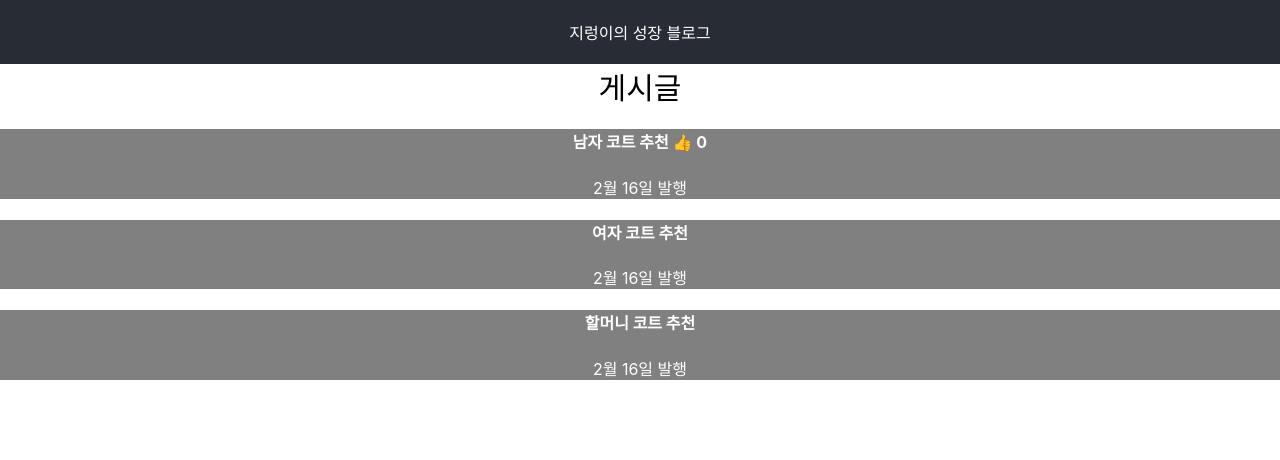
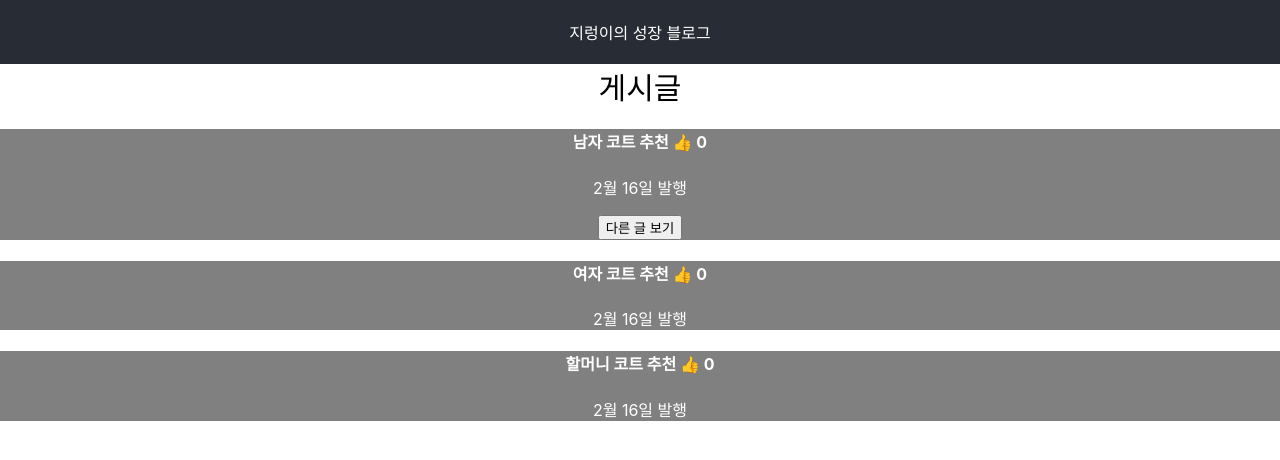
Before and after one commit to yscriuf/CodingApple, a React (Create React App) app in the folder react/blog/: page / in a window 1280 px wide. Shown: the top 460 px of the page. Built offline with nearby package versions, Linux system fonts and the light colour scheme.

Commit message:
useState 배열으로 주고받기

```diff
--- a/react/blog/src/App.js
+++ b/react/blog/src/App.js
@@ -4,11 +4,19 @@ import { useState } from 'react';
 
 function App() {
   let blogName = "지렁이의 성장 블로그";
-  let [title, b] = useState(['남자 코트 추천', '여자 코트 추천', '할머니 코트 추천']);
-  let [like, upLike] = useState(0);
+  let [title, changeTitle] = useState(['남자 코트 추천', '여자 코트 추천', '할머니 코트 추천']);
+  let [like, upLike] = useState([0,0,0]);
 
-  function upCntLike(){
-    upLike(like+1);
+  function upCntLike(i){
+    var newLike = [...like];
+    newLike[i] = newLike[i] + 1;
+    upLike(newLike);
+  }
+
+  function change(i, txt){
+    var newTitle = [...title];
+    newTitle[i] = txt;
+    changeTitle(newTitle);
   }
 
   return (
@@ -20,15 +28,16 @@ function App() {
         게시글
       </div>
       <div className="list">
-        <h4>{title[0]} <span onClick={ upCntLike }>👍</span> {like} </h4>
+        <h4>{title[0]} <span onClick={ () => { upCntLike(0) } }>👍</span> {like[0]} </h4>
+        <p>2월 16일 발행</p>
+        <button onClick={ () => { change(0, 'hihi'); } }>다른 글 보기</button>
+      </div>
+      <div className="list">
+        <h4>{title[1]} <span onClick={ () => { upCntLike(1) } }>👍</span> {like[1]} </h4>
         <p>2월 16일 발행</p>
       </div>
       <div className="list">
-        <h4>{title[1]}</h4>
-        <p>2월 16일 발행</p>
-      </div>
-      <div className="list">
-        <h4>{title[2]}</h4>
+        <h4>{title[2]} <span onClick={ () => { upCntLike(2) } }>👍</span> {like[2]} </h4>
         <p>2월 16일 발행</p>
       </div>
     </div>
```
